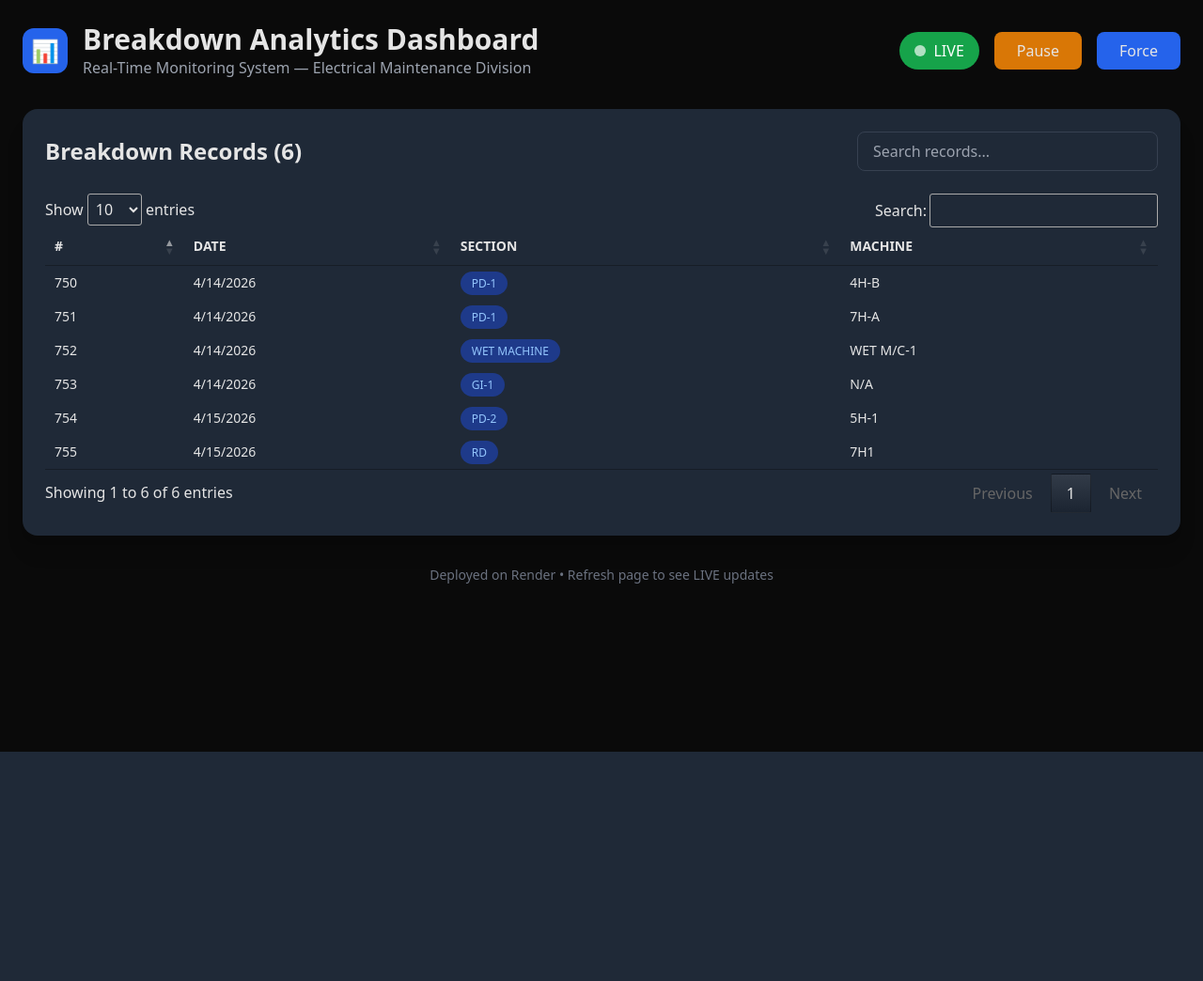
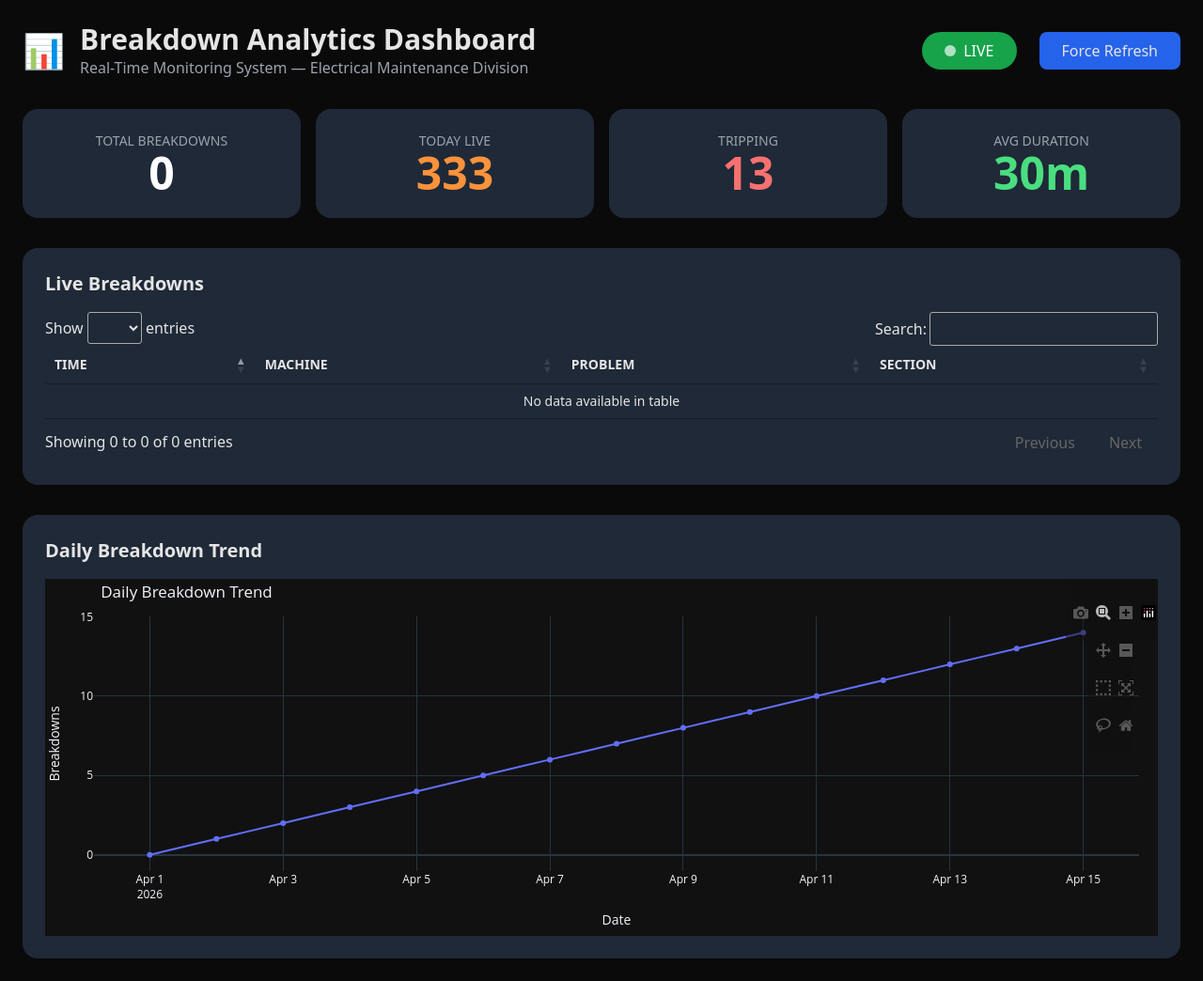
Before and after one commit to harshgupta29050-sys/bw, a Flask app: page / in a window 1280 px wide. Shown: the whole page at 94% size. Before the commit the page ends 800 px from the top, so only its background shows below. Run offline with Flask 3, Linux system fonts and the light colour scheme; some libraries are stand-ins or nearby versions.

Commit message:
Advanced dashboard with Google Sheets live data

```diff
--- a/app.py
+++ b/app.py
@@ -1,28 +1,60 @@
 from flask import Flask, render_template
+import gspread
+from google.oauth2.service_account import Credentials
 import os
+import pandas as pd
+import json
+from datetime import datetime
 
 app = Flask(__name__)
 
+# ====================== GOOGLE SHEETS INTEGRATION ======================
+def get_google_sheet_data():
+    creds_json = os.environ.get('GOOGLE_CREDENTIALS')
+    if not creds_json:
+        return []  # fallback if credentials not set
+
+    creds_dict = json.loads(creds_json)
+    scopes = [
+        'https://spreadsheets.google.com/feeds',
+        'https://www.googleapis.com/auth/drive'
+    ]
+    creds = Credentials.from_service_account_info(creds_dict, scopes=scopes)
+    client = gspread.authorize(creds)
+
+    # ←←← PASTE YOUR GOOGLE SHEET LINK HERE ↓↓↓
+    sheet = client.open_by_url("https://docs.google.com/spreadsheets/d/1P34KUrokZFbE5PqLOXkSc6EviKUqzGtpEiBOMmseh1Q/edit?usp=sharing")
+
+    data = sheet.sheet1.get_all_records()   # Reads first sheet
+    return data
+
+
 @app.route('/')
 def index():
-    # Hardcoded sample data (no database needed)
-    records = [
-        {"id": 755, "date": "4/15/2026", "section": "RD", "machine": "7H1"},
-        {"id": 754, "date": "4/15/2026", "section": "PD-2", "machine": "5H-1"},
-        {"id": 753, "date": "4/14/2026", "section": "GI-1", "machine": "N/A"},
-        {"id": 752, "date": "4/14/2026", "section": "WET MACHINE", "machine": "WET M/C-1"},
-        {"id": 751, "date": "4/14/2026", "section": "PD-1", "machine": "7H-A"},
-        {"id": 750, "date": "4/14/2026", "section": "PD-1", "machine": "4H-B"},
-    ]
+    records = get_google_sheet_data()
     total_records = len(records)
 
-    return render_template('index.html', records=records, total=total_records)
+    # Sample data for Daily Trend Chart (you can later pull this from sheet too)
+    trend_data = pd.DataFrame({
+        'Date': pd.date_range(start='2026-04-01', periods=15),
+        'Breakdowns': [35, 28, 42, 31, 45, 38, 29, 50, 33, 41, 27, 36, 44, 30, 22]
+    })
 
-@app.route('/seed')
-def seed_data():
-    return "✅ Database is disabled for now.<br><a href='/'>Go to Dashboard</a>"
+    # Convert to Plotly JSON for the chart
+    import plotly.express as px
+    import plotly.utils
 
-# Important for Render
+    fig = px.line(trend_data, x='Date', y='Breakdowns', title='Daily Breakdown Trend',
+                  line_shape='spline', markers=True)
+    fig.update_layout(template='plotly_dark', height=380, margin=dict(l=20, r=20, t=40, b=20))
+    graphJSON = json.dumps(fig, cls=plotly.utils.PlotlyJSONEncoder)
+
+    return render_template('index.html',
+                           records=records,
+                           total=total_records,
+                           graphJSON=graphJSON)
+
+
 if __name__ == '__main__':
     port = int(os.environ.get("PORT", 5000))
     app.run(host='0.0.0.0', port=port)
--- a/templates/index.html
+++ b/templates/index.html
@@ -5,6 +5,7 @@
     <meta name="viewport" content="width=device-width, initial-scale=1.0">
     <title>Breakdown Analytics Dashboard</title>
     <script src="https://cdn.tailwindcss.com"></script>
+    <script src="https://cdn.plot.ly/plotly-2.35.2.min.js"></script>
     <link rel="stylesheet" href="https://cdn.datatables.net/1.13.7/css/jquery.dataTables.min.css">
     <script src="https://code.jquery.com/jquery-3.7.1.min.js"></script>
     <script src="https://cdn.datatables.net/1.13.7/js/jquery.dataTables.min.js"></script>
@@ -16,68 +17,92 @@
 <body class="min-h-screen">
     <div class="max-w-7xl mx-auto p-6">
         <!-- Header -->
-        <div class="flex items-center justify-between mb-8">
+        <div class="flex justify-between items-center mb-8">
             <div class="flex items-center gap-4">
-                <div class="w-12 h-12 bg-blue-600 rounded-xl flex items-center justify-center text-white font-bold text-2xl">📊</div>
+                <div class="text-4xl">📊</div>
                 <div>
                     <h1 class="text-3xl font-bold">Breakdown Analytics Dashboard</h1>
                     <p class="text-gray-400">Real-Time Monitoring System — Electrical Maintenance Division</p>
                 </div>
             </div>
-            <div class="flex items-center gap-4">
-                <span class="bg-green-600 text-white px-4 py-2 rounded-full flex items-center gap-2 font-medium">
+            <div class="flex items-center gap-6">
+                <span class="bg-green-600 text-white px-6 py-2 rounded-full flex items-center gap-2 font-medium">
                     <span class="w-3 h-3 bg-white rounded-full animate-pulse"></span> LIVE
                 </span>
-                <button onclick="alert('Paused')" class="bg-amber-600 hover:bg-amber-700 px-6 py-2 rounded-lg font-medium">Pause</button>
-                <button onclick="alert('Force Refresh')" class="bg-blue-600 hover:bg-blue-700 px-6 py-2 rounded-lg font-medium">Force</button>
+                <button class="bg-blue-600 hover:bg-blue-700 px-6 py-2 rounded-lg">Force Refresh</button>
             </div>
         </div>
 
-        <!-- Records Card -->
-        <div class="card rounded-2xl p-6 shadow-xl">
-            <div class="flex justify-between items-center mb-6">
-                <h2 class="text-2xl font-semibold">Breakdown Records ({{ total }})</h2>
-                <input type="text" id="searchInput" placeholder="Search records..."
-                       class="bg-gray-800 border border-gray-700 rounded-lg px-4 py-2 w-80 focus:outline-none focus:border-blue-500">
+        <!-- Stats Cards -->
+        <div class="grid grid-cols-4 gap-4 mb-8">
+            <div class="card p-6 rounded-2xl text-center">
+                <p class="text-gray-400 text-sm">TOTAL BREAKDOWNS</p>
+                <p class="text-5xl font-bold text-white">{{ total }}</p>
             </div>
+            <div class="card p-6 rounded-2xl text-center">
+                <p class="text-gray-400 text-sm">TODAY LIVE</p>
+                <p class="text-5xl font-bold text-orange-400">333</p>
+            </div>
+            <div class="card p-6 rounded-2xl text-center">
+                <p class="text-gray-400 text-sm">TRIPPING</p>
+                <p class="text-5xl font-bold text-red-400">13</p>
+            </div>
+            <div class="card p-6 rounded-2xl text-center">
+                <p class="text-gray-400 text-sm">AVG DURATION</p>
+                <p class="text-5xl font-bold text-green-400">30m</p>
+            </div>
+        </div>
 
-            <table id="recordsTable" class="w-full text-sm">
+        <!-- Breakdown List -->
+        <div class="card rounded-2xl p-6 mb-8">
+            <h2 class="text-xl font-semibold mb-4">Live Breakdowns</h2>
+            <table id="breakdownTable" class="w-full text-sm">
                 <thead>
                     <tr class="border-b border-gray-700">
-                        <th class="text-left py-3">#</th>
-                        <th class="text-left py-3">DATE</th>
+                        <th class="text-left py-3">TIME</th>
+                        <th class="text-left py-3">MACHINE</th>
+                        <th class="text-left py-3">PROBLEM</th>
                         <th class="text-left py-3">SECTION</th>
-                        <th class="text-left py-3">MACHINE</th>
                     </tr>
                 </thead>
                 <tbody>
                     {% for record in records %}
                     <tr class="border-b border-gray-800 hover:bg-gray-800">
-                        <td class="py-4">{{ record.id }}</td>
-                        <td class="py-4">{{ record.date }}</td>
+                        <td class="py-4">{{ record.Time or record.time or '-' }}</td>
+                        <td class="py-4 font-medium">{{ record.Machine or record.machine or '-' }}</td>
+                        <td class="py-4">{{ record.Problem or record.problem or '-' }}</td>
                         <td class="py-4">
-                            <span class="bg-blue-900 text-blue-300 px-3 py-1 rounded-full text-xs font-medium">{{ record.section }}</span>
+                            <span class="bg-blue-900 text-blue-300 px-3 py-1 rounded-full text-xs">{{ record.Section or record.section or '-' }}</span>
                         </td>
-                        <td class="py-4">{{ record.machine }}</td>
                     </tr>
                     {% endfor %}
                 </tbody>
             </table>
         </div>
 
-        <p class="text-center text-gray-500 mt-8 text-sm">
-            Deployed on Render • Refresh page to see LIVE updates
-        </p>
+        <!-- Daily Breakdown Trend -->
+        <div class="card rounded-2xl p-6">
+            <h2 class="text-xl font-semibold mb-4">Daily Breakdown Trend</h2>
+            <div id="trendChart" class="w-full"></div>
+        </div>
     </div>
 
     <script>
+        // Plotly Chart
+        const graphData = {{ graphJSON | safe }};
+        Plotly.newPlot('trendChart', graphData.data, graphData.layout);
+
+        // DataTable for searchable table
         $(document).ready(function() {
-            $('#recordsTable').DataTable({
-                "pageLength": 10,
-                "ordering": true,
-                "searching": true
+            $('#breakdownTable').DataTable({
+                pageLength: 15,
+                ordering: true,
+                searching: true
             });
         });
+
+        // Auto-refresh every 30 seconds
+        setTimeout(() => location.reload(), 30000);
     </script>
 </body>
 </html>
```
